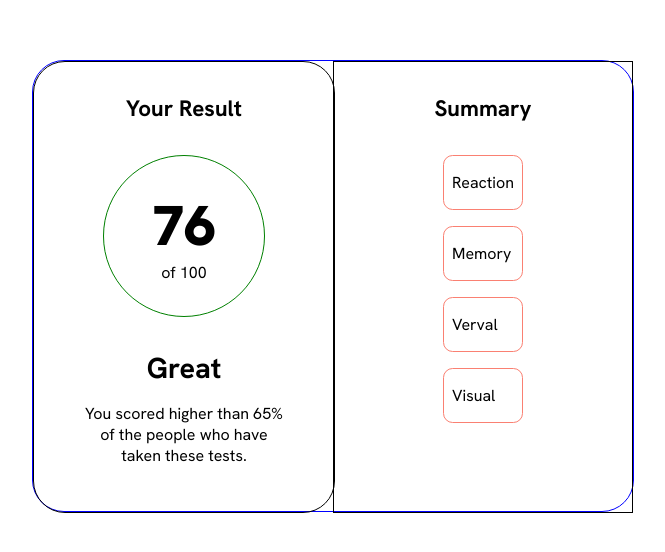
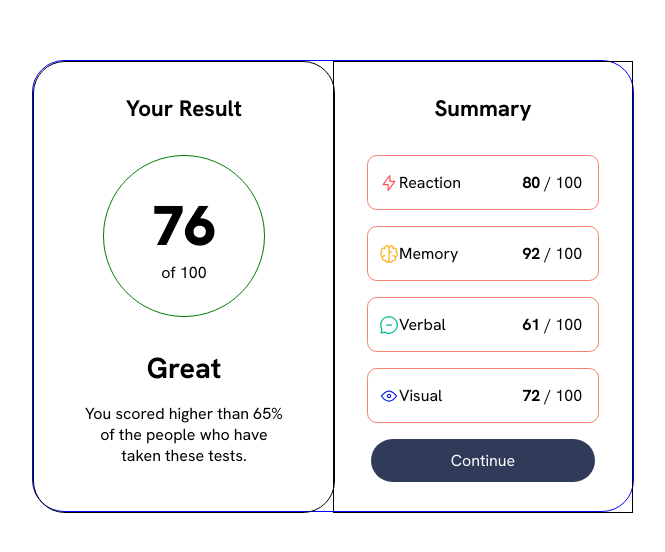
Before and after one commit to AlessioLagreca/results-component-FM, a plain HTML site: page index.html in a window 1280 px wide. Shown: the part 114-666 px from the top of the page, without its empty margins (307-972 px from the left). Drawn offline with Linux system fonts and the light colour scheme.

Commit message:
layout finished

```diff
--- a/index.html
+++ b/index.html
@@ -31,11 +31,44 @@
       <div class="right-section">
         <h1>Summary</h1>
         <div class="items">
-          <div class="item reaction">Reaction</div>
-          <div class="item memory">Memory</div>
-          <div class="item verbal">Verval</div>
-          <div class="item visual">Visual</div>
+          <div class="item reaction">
+            <img
+              src="assets/images/icon-reaction.svg"
+              alt="reaction"
+              class="icon"
+            />
+            Reaction
+            <div class="score"><b>80</b> / 100</div>
+          </div>
+          <div class="item memory">
+            <img
+              src="assets/images/icon-memory.svg"
+              alt="memory"
+              class="icon"
+            />
+            Memory
+            <div class="score"><b>92</b> / 100</div>
+          </div>
+          <div class="item verbal">
+            <img
+              src="assets/images/icon-verbal.svg"
+              alt="verbal"
+              class="icon"
+            />
+            Verbal
+            <div class="score"><b>61</b> / 100</div>
+          </div>
+          <div class="item visual">
+            <img
+              src="assets/images/icon-visual.svg"
+              alt="visual"
+              class="icon"
+            />
+            Visual
+            <div class="score"><b>72</b> / 100</div>
+          </div>
         </div>
+        <div class="continue">Continue</div>
       </div>
     </div>
 
--- a/style.css
+++ b/style.css
@@ -95,12 +95,33 @@ p {
 
 .items {
   display: flex;
-  flex-direction: column;
+  flex-wrap: wrap;
+
+  justify-content: center;
+  align-items: center;
   gap: 1rem;
 }
 
 .item {
-  padding: 1rem 0.5rem 1rem 0.5rem;
+  padding: 1rem 0.7rem 1rem 0.7rem;
   border: 1px solid salmon;
   border-radius: 0.6rem;
+  width: 13rem;
+  display: flex;
+  align-items: center;
+  position: relative;
 }
+
+.score {
+  position: absolute;
+  right: 0;
+  margin-right: 1rem;
+}
+
+.continue {
+  background-color: rgb(48, 59, 89);
+  margin-top: 1rem;
+  padding: 0.7rem 5rem 0.7rem 5rem;
+  border-radius: 2rem;
+  color: white;
+}
```
